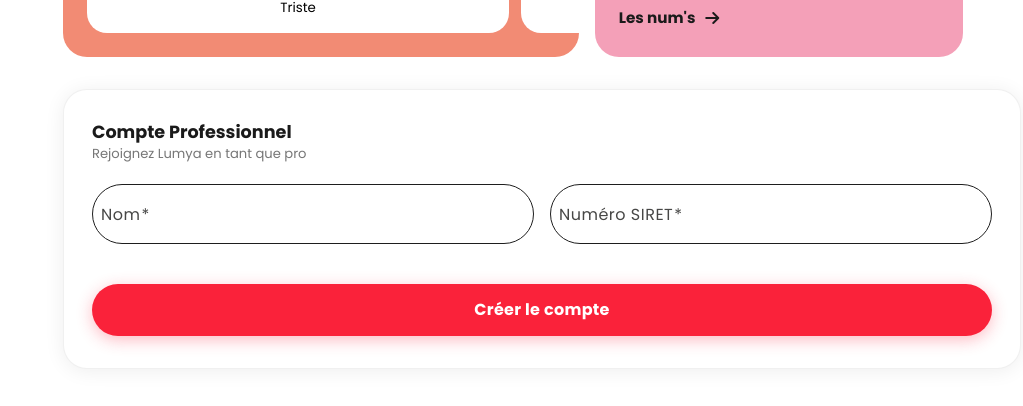
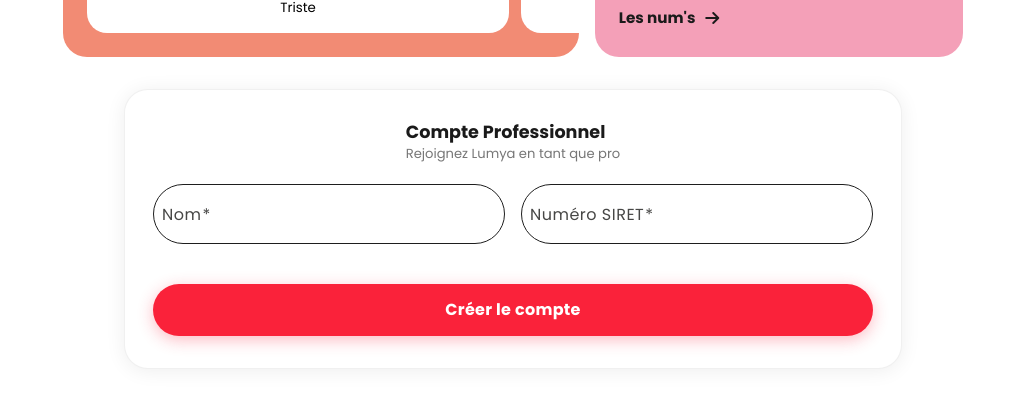
Before and after one commit to mathieuvallejo/LUMYA, an Angular app in the folder OneDrive/Bureau/LUMYA FRONT/Lumya/: page /profile in a window 1280 px wide. Shown: the part 1136-1542 px from the top of the page, without its empty margins (257-1280 px from the left). Built offline with nearby package versions, Linux system fonts and the light colour scheme; sample sign-in values are in the browser's storage.

Commit message:
Commit home

```diff
--- a/OneDrive/Bureau/LUMYA FRONT/Lumya/src/app/features/home/home.scss
+++ b/OneDrive/Bureau/LUMYA FRONT/Lumya/src/app/features/home/home.scss
@@ -53,7 +53,6 @@
 video {
   width: 100%;
   height: 100%;
-  border-radius: 32px;
   object-fit: cover;
 }
 
@@ -194,7 +193,6 @@ video::-webkit-media-controls-current-time-display {}
     width: auto;
     max-width: 420px;
     height: 82vh;
-    border-radius: 28px;
     overflow: hidden;
   }
 
@@ -202,7 +200,6 @@ video::-webkit-media-controls-current-time-display {}
     width: 420px;
     max-width: 420px;
     height: 82vh;
-    border-radius: 28px;
     object-fit: contain;
   }
 
--- a/OneDrive/Bureau/LUMYA FRONT/Lumya/src/app/features/profile/profile.scss
+++ b/OneDrive/Bureau/LUMYA FRONT/Lumya/src/app/features/profile/profile.scss
@@ -231,8 +231,9 @@ form {
   display: flex;
   flex-direction: column;
   gap: 20px;
-  margin-top: 32px;
-  width: 100%;
+  margin: 32px auto 0;
+  width: 80%;
+  align-items: center;
 }
 
 .form-header {
@@ -366,7 +367,7 @@ form {
 
   form {
     padding: 24px 18px;
-    margin-top: 20px;
+    margin: 20px auto 0;
   }
 }
 
--- a/OneDrive/Bureau/LUMYA FRONT/Lumya/src/app/shared/components/navbar/navbar.scss
+++ b/OneDrive/Bureau/LUMYA FRONT/Lumya/src/app/shared/components/navbar/navbar.scss
@@ -8,7 +8,7 @@
   width: auto;
   max-width: calc(100% - 30px);
   padding: 6px;
-  background: rgba(255, 255, 255, 0.88);
+  background: rgba(255, 255, 255, 0.549);
   backdrop-filter: blur(20px);
   -webkit-backdrop-filter: blur(20px);
   border: 1px solid rgba(0, 0, 0, 0.08);
@@ -41,7 +41,7 @@
 
     i {
       font-size: 20px;
-      color: #1a1a1a;
+      color: #FFFFFF;
       transition: all 0.3s ease;
     }
 
```
